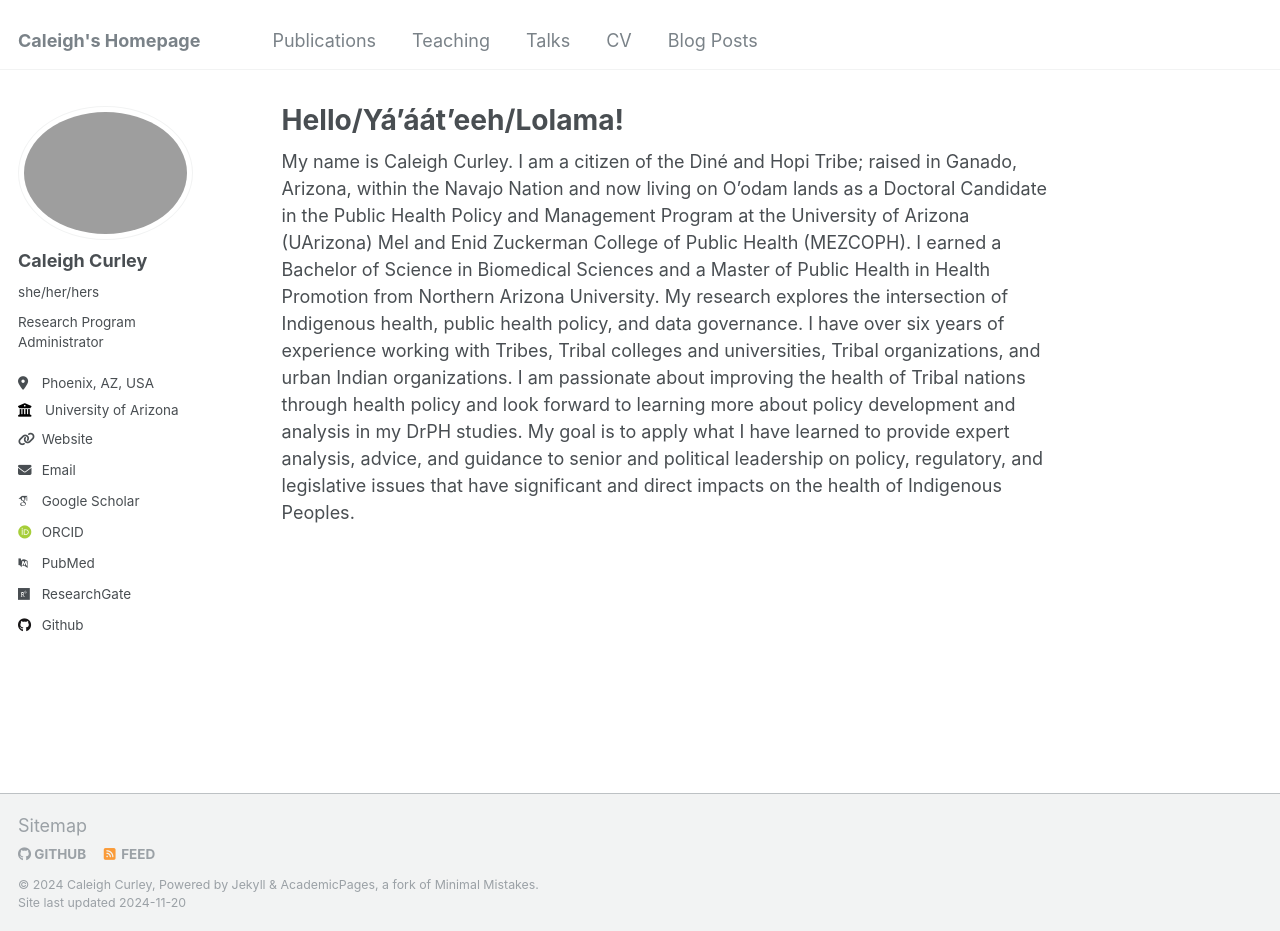
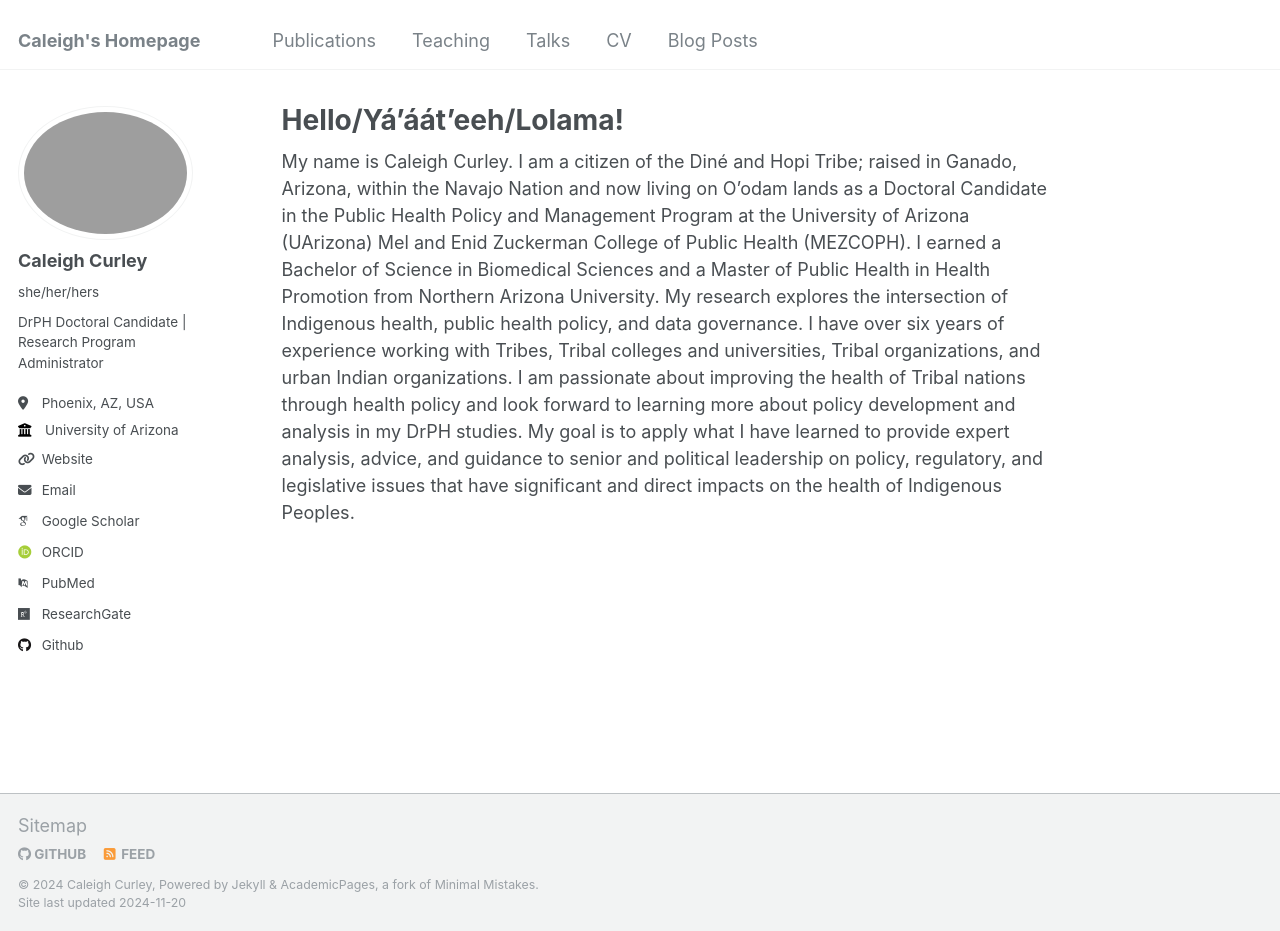
Before and after one commit to caleighcurley/Caleigh-Curley, a Jekyll site: the page built from _pages/about.md, in a window 1280 px wide and 931 px high. Built offline with Jekyll 4.4.1, drawn with Linux system fonts in a browser that asks for light colours; some web fonts are replaced; part of the change alters nothing that is shown.

Commit message:
Update _config.yml

```diff
--- a/_config.yml
+++ b/_config.yml
@@ -24,8 +24,7 @@ author:
   avatar           : "2024_Roots_of_resilience (11 of 43)_pp.jpg"
   name             : "Caleigh Curley"
   pronouns         : "she/her/hers"
-  bio              : "DrPH Doctoral Candidate"
-  bio              : "Research Program Administrator"
+  bio              : "DrPH Doctoral Candidate | Research Program Administrator"
   location         : "Phoenix, AZ, USA"
   employer         : "University of Arizona"
   uri              : 'https://caleighcurley.github.io/Caleigh-Curley/'
```
